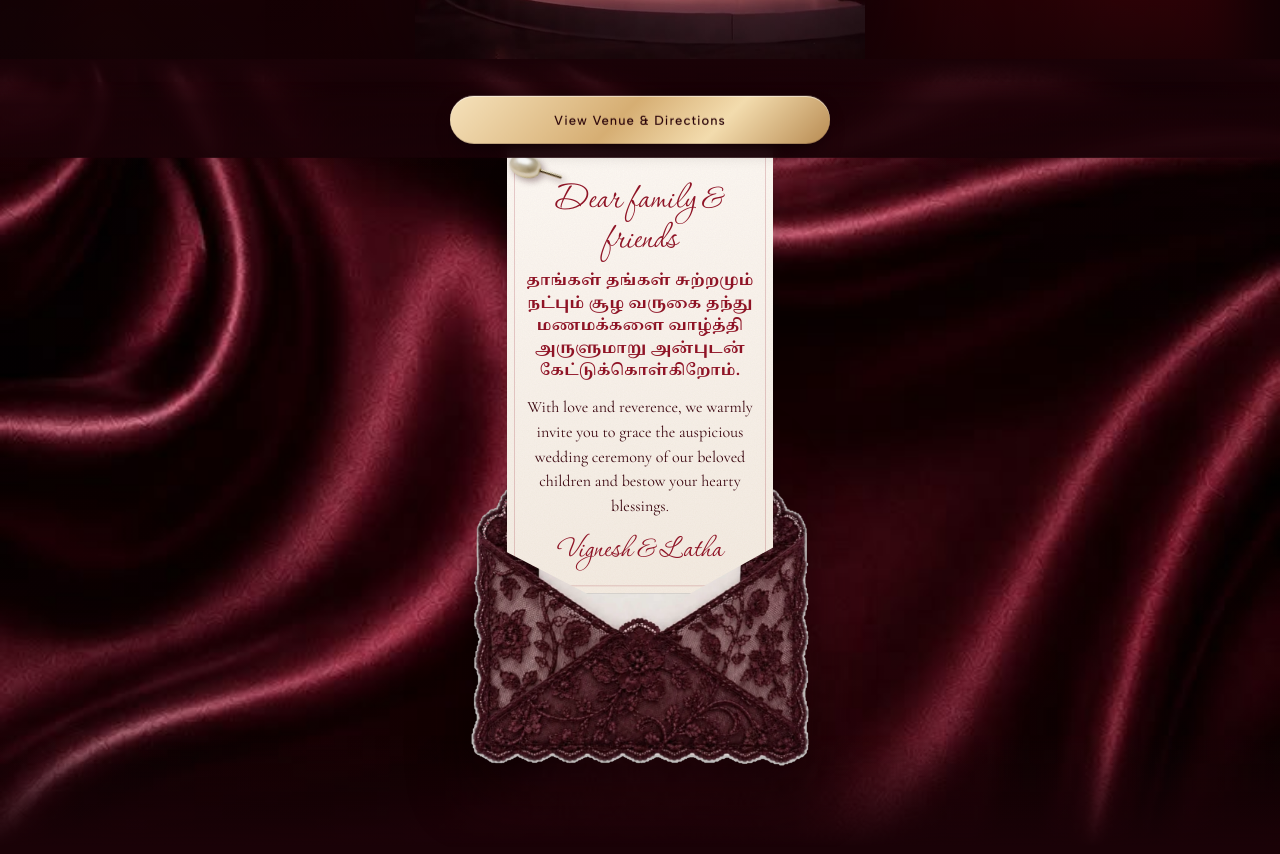
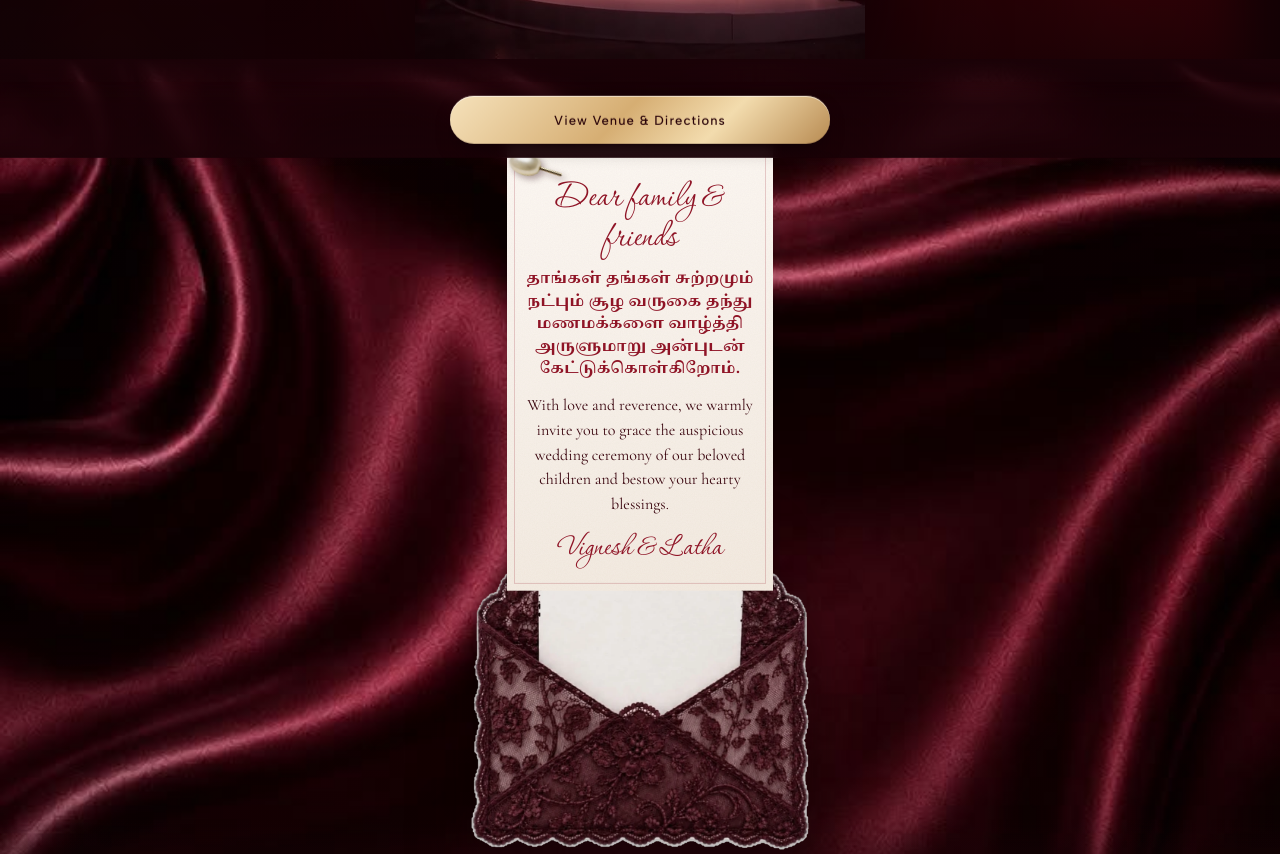
Before and after one commit to vishnubalakumar0/marriage-invitation2, a website: page index.html in a window 1280 px wide. Shown: the part 741-1595 px from the top of the page. Drawn offline with Linux system fonts and the light colour scheme; grey boxes are pictures that could not be loaded.

Commit message:
Fix calendar to accurately show November 2026 and refine smooth Lenis/GSAP scroll reveals

```diff
--- a/index.html
+++ b/index.html
@@ -165,34 +165,31 @@ p{margin:0}
 .poster-in{border-radius:18px;overflow:hidden;background:#fff;box-shadow:0 4px 20px rgba(0,0,0,.4)}
 .poster-in img{width:100%;height:auto;display:block}
 
-/* ===== 3 · Календарь ===== */
-.dsec{height:calc(100svh + var(--n,4) * 22svh + 14svh + 70px);padding:0 0 70px}
-.dstage{position:sticky;top:0;height:100vh;height:100svh;display:flex;flex-direction:column;align-items:center;justify-content:center;padding:calc(20px + env(safe-area-inset-top)) var(--pad) 20px;overflow:hidden;z-index:2}
-.desk{position:relative;z-index:0;width:min(74vw,290px,40svh);aspect-ratio:5/6;margin-top:max(30px,4svh);perspective:1100px;perspective-origin:50% -20%}
-.desk__board{position:absolute;inset:-10px -10px -14px;border-radius:6px;background:#3a0711 url(media/velvet.jpg) center/300px;background-blend-mode:multiply;box-shadow:0 30px 50px -20px rgba(0,0,0,.85),inset 0 0 0 1px rgba(217,180,124,.35)}
-.pg{position:absolute;inset:0;transform-origin:50% 0;transform-style:preserve-3d;transform:rotateX(calc(var(--a,0) * 1deg));will-change:transform}
-.pg__f,.pg__b{position:absolute;inset:0;opacity:var(--o,1);backface-visibility:hidden;-webkit-backface-visibility:hidden;border-radius:2px 2px 4px 4px}
-.pg__f{background:var(--paper);color:var(--ink);padding:16% 9% 7%;display:flex;flex-direction:column;align-items:center;box-shadow:0 2px 5px rgba(0,0,0,.25)}
+/* ===== 3 · Save the Date / Calendar ===== */
+.dsec{padding:80px 0 90px;min-height:auto;position:relative}
+.dstage{position:relative;display:flex;flex-direction:column;align-items:center;justify-content:center;padding:0 var(--pad);overflow:visible;z-index:2}
+.desk{position:relative;z-index:1;width:min(78vw,300px);aspect-ratio:5/6;margin:32px auto 0;perspective:1100px}
+.desk__board{position:absolute;inset:-10px -10px -14px;border-radius:12px;background:#3a0711 url(media/velvet.jpg) center/300px;background-blend-mode:multiply;box-shadow:0 30px 50px -20px rgba(0,0,0,.85),inset 0 0 0 1px rgba(217,180,124,.35)}
+.pg{position:absolute;inset:0;border-radius:6px;overflow:hidden}
+.pg__f{background:var(--paper);color:var(--ink);padding:14% 8% 8%;display:flex;flex-direction:column;align-items:center;box-shadow:0 2px 5px rgba(0,0,0,.25);height:100%}
 .pg__f::after{content:"";position:absolute;inset:0;background:linear-gradient(180deg,rgba(40,0,8,var(--sh,0)),transparent 70%);pointer-events:none;border-radius:inherit}
-.pg__b{transform:rotateX(180deg);background:#e6dbcf}
-.pg__m{font:400 clamp(30px,10vw,40px)/1 var(--disp);letter-spacing:.06em}
-.pg__y{margin-top:6px;font:500 10.5px/1 var(--sans);letter-spacing:.42em;padding-left:.42em;color:var(--ruby)}
-.pg__g{display:grid;grid-template-columns:repeat(7,1fr);width:100%;margin-top:10%;gap:1px 0;font:500 clamp(12px,3.4vw,14px)/1 var(--serif)}
-.pg__g b{font:500 8.5px/1 var(--sans);letter-spacing:.08em;opacity:.5;padding-bottom:7px}
-.pg__g span{position:relative;display:grid;place-items:center;height:clamp(22px,6.2vw,28px)}
-.pg__g .is-we{color:var(--ruby)}
-.pg__g .day{font-weight:700;color:var(--ruby)}
-.ring{position:absolute;left:50%;top:50%;width:200%;height:170%;transform:translate(-46%,-46%) rotate(-6deg);overflow:visible;pointer-events:none}
-.ring path{fill:none;stroke:#b3263a;stroke-width:2.4;stroke-linecap:round;stroke-dasharray:1;stroke-dashoffset:1;transition:stroke-dashoffset 1.3s cubic-bezier(.6,0,.2,1)}
-.desk.is-landed .ring path{stroke-dashoffset:0}
-.desk__head{position:absolute;left:-10px;right:-10px;top:-24px;height:38px;z-index:60;border-radius:5px 5px 2px 2px;background:#3a0711 url(media/velvet.jpg) center/300px;background-blend-mode:multiply;
-  box-shadow:0 6px 10px -4px rgba(0,0,0,.6),inset 0 0 0 1px rgba(217,180,124,.4);display:grid;place-items:center;font:400 12px/1 var(--disp);letter-spacing:.5em;padding-left:.5em;color:var(--gold2)}
+.pg__b{display:none}
+.pg__m{font:400 clamp(28px,8.5vw,36px)/1 var(--disp);letter-spacing:.08em;color:var(--ruby);text-transform:uppercase}
+.pg__y{margin-top:4px;font:600 12px/1 var(--sans);letter-spacing:.4em;padding-left:.4em;color:var(--ruby)}
+.pg__g{display:grid;grid-template-columns:repeat(7,1fr);width:100%;margin-top:8%;gap:2px 0;font:500 clamp(12px,3.4vw,14px)/1 var(--serif)}
+.pg__g b{font:600 9px/1 var(--sans);letter-spacing:.08em;opacity:.55;padding-bottom:6px;text-align:center}
+.pg__g span{position:relative;display:grid;place-items:center;height:clamp(24px,6.5vw,30px);text-align:center}
+.pg__g .is-we{color:var(--ruby);opacity:0.8}
+.pg__g .day{font-weight:700;color:#fff;background:var(--ruby);border-radius:50%;width:26px;height:26px;margin:auto}
+.ring{position:absolute;left:50%;top:50%;width:190%;height:160%;transform:translate(-46%,-46%) rotate(-6deg);overflow:visible;pointer-events:none}
+.ring path{fill:none;stroke:#d9b47c;stroke-width:2.8;stroke-linecap:round;stroke-dasharray:1;stroke-dashoffset:0;transition:stroke-dashoffset 1.3s cubic-bezier(.6,0,.2,1)}
+.desk__head{position:absolute;left:-10px;right:-10px;top:-22px;height:38px;z-index:60;border-radius:8px 8px 2px 2px;background:#3a0711 url(media/velvet.jpg) center/300px;background-blend-mode:multiply;
+  box-shadow:0 6px 10px -4px rgba(0,0,0,.6),inset 0 0 0 1px rgba(217,180,124,.4);display:grid;place-items:center;font:500 13px/1 var(--disp);letter-spacing:.45em;padding-left:.45em;color:var(--gold2)}
 .desk__head::after{content:"";position:absolute;left:8px;right:8px;bottom:5px;height:1px;background:rgba(217,180,124,.35)}
 .desk__pearls{position:absolute;left:-44px;bottom:-74px;width:104px;z-index:-1;transform:rotate(-14deg);filter:drop-shadow(0 6px 6px rgba(0,0,0,.5));pointer-events:none}
-.dinfo{margin-top:max(50px,6svh);text-align:center;opacity:0;transform:translateY(14px);transition:opacity .8s ease,transform 1s var(--ease)}
-.dstage.is-landed .dinfo{opacity:1;transform:none}
+.dinfo{margin-top:28px;text-align:center}
 .dinfo__d{font:italic 400 18px/1.45 var(--serif)}
-.dinfo__d b{display:block;font:400 23px/1.2 var(--disp);font-style:normal;letter-spacing:.06em;color:var(--gold2);margin-bottom:4px}
+.dinfo__d b{display:block;font:400 24px/1.2 var(--disp);font-style:normal;letter-spacing:.06em;color:var(--gold2);margin-bottom:6px}
 .dinfo .btn{margin-top:16px}
 
 /* ===== 4 · Вечер / Program ===== */
@@ -631,7 +628,21 @@ var EVENT={
     setTimeout(function(){ if(mode==='video'&&!named&&film.currentTime<.05)stillEnd(); },3500);
   }
   function stillEnd(){ if(named)return; try{film.pause();}catch(e){} intro.classList.add('is-still','is-playing'); showNames(); }
-  function showNames(){ if(named)return; named=true; intro.classList.add('is-names'); H.classList.remove('is-intro'); dockSync(); }
+  function showNames(){
+    if(named)return; named=true;
+    intro.classList.add('is-names');
+    H.classList.remove('is-intro');
+    if(window.lenis){
+      window.lenis.resize();
+      window.lenis.start();
+    }
+    if(window.ScrollTrigger) ScrollTrigger.refresh();
+    setTimeout(function(){
+      if(window.lenis) window.lenis.resize();
+      if(window.ScrollTrigger) ScrollTrigger.refresh();
+    }, 400);
+    dockSync();
+  }
   film.addEventListener('playing',function(){ if(mode==='video')intro.classList.add('is-playing'); });
   film.addEventListener('timeupdate',function(){ if(mode==='video'&&film.currentTime>=EVENT.namesAt)showNames(); });
   film.addEventListener('ended',function(){ if(mode==='video')showNames(); });
@@ -646,43 +657,49 @@ var EVENT={
   plan();
   setTimeout(function(){ if(!vidReady){ vidReady=true; plan(); } },4500);
 
-  /* ===== 1 · письмо поднимается из конверта ===== */
+  /* ===== 1 · Letter Envelope Opening ===== */
   var env=document.getElementById('env'), note=document.getElementById('note'), risen=false;
-  function envLayout(){ var eh=env.offsetHeight, nh=note.offsetHeight, top=eh*.10, lift=Math.max(0,top+nh-eh*.54);
-    env.style.marginTop=Math.max(0,lift-top+30)+'px';
-    note.style.setProperty('--rise',(risen?-lift:0)+'px'); if(!risen)note.style.setProperty('--cut',Math.max(0,top+nh-eh+16)+'px'); }
-  function rise(){ if(risen)return; risen=true; envLayout(); var t0=performance.now();
-    (function loop(n){ var er=env.getBoundingClientRect(), nr=note.getBoundingClientRect(); note.style.setProperty('--cut',Math.max(0,nr.bottom-er.bottom+16)+'px'); if(n-t0<2800)requestAnimationFrame(loop); })(t0); }
-  envLayout(); addEventListener('resize',envLayout); if(document.fonts)document.fonts.ready.then(envLayout);
+  function envLayout(){
+    var eh=env.offsetHeight, nh=note.offsetHeight, top=eh*.08, lift=Math.max(160, nh*.82);
+    env.style.marginTop=Math.max(40, lift-top+20)+'px';
+    note.style.setProperty('--rise',(risen?-lift:0)+'px');
+    if(!risen)note.style.setProperty('--cut',Math.max(0,top+nh-eh+16)+'px');
+  }
+  function rise(){
+    if(risen)return; risen=true; envLayout();
+    note.style.setProperty('--cut','0px');
+    var t0=performance.now();
+    (function loop(n){
+      var er=env.getBoundingClientRect(), nr=note.getBoundingClientRect();
+      note.style.setProperty('--cut',Math.max(0,nr.bottom-er.bottom+16)+'px');
+      if(n-t0<2400)requestAnimationFrame(loop);
+      else note.style.setProperty('--cut','0px');
+    })(t0);
+  }
+  envLayout(); addEventListener('resize',envLayout);
+  if(document.fonts)document.fonts.ready.then(envLayout);
+  env.addEventListener('click', rise);
+  note.addEventListener('click', rise);
   if(still||!('IntersectionObserver' in window))rise();
-  else new IntersectionObserver(function(es,o){ if(es[0].isIntersecting){ rise(); o.disconnect(); } },{threshold:.5}).observe(env);
+  else new IntersectionObserver(function(es,o){ if(es[0].isIntersecting){ rise(); o.disconnect(); } },{threshold:.2}).observe(env);
 
-  /* ===== 4 · перекидной календарь (ноябрь 2026, 20 число) ===== */
+  /* ===== 4 · Save the Date: November 2026 Calendar ===== */
   var MONTHS=['January','February','March','April','May','June','July','August','September','October','November','December'];
-  var W0=new Date(EVENT.start), wy=W0.getFullYear(), wm=W0.getMonth(), wd=W0.getDate(), list=[];
-  for(var k=4;k>=0;k--){ var dd=new Date(wy,wm-k,1); list.push([dd.getFullYear(),dd.getMonth()]); }
-  function grid(y,m){ var h='<b>M</b><b>T</b><b>W</b><b>T</b><b>F</b><b>S</b><b>S</b>', lead=(new Date(y,m,1).getDay()+6)%7, n=new Date(y,m+1,0).getDate();
+  var W0=new Date(EVENT.start), wy=W0.getFullYear(), wm=W0.getMonth(), wd=W0.getDate();
+  function grid(y,m){
+    var h='<b>M</b><b>T</b><b>W</b><b>T</b><b>F</b><b>S</b><b>S</b>', lead=(new Date(y,m,1).getDay()+6)%7, n=new Date(y,m+1,0).getDate();
     for(var i=0;i<lead;i++)h+='<span></span>';
-    for(var d=1;d<=n;d++){ var wkd=(lead+d-1)%7, me=(y===wy&&m===wm&&d===wd);
-      h+='<span class="'+(me?'day':(wkd>4?'is-we':''))+'">'+d+(me?'<svg class="ring" viewBox="0 0 100 80"><path pathLength="1" d="M60 10C38 4 12 14 10 38s22 36 46 34 38-16 34-36S66 2 40 12"/></svg>':'')+'</span>'; }
-    return h; }
-  var pagesEl=document.getElementById('pages'), N=list.length;
-  pagesEl.innerHTML=list.map(function(it,i){ return '<div class="pg" style="z-index:'+(50-i)+'"><div class="pg__f"><p class="pg__m">'+MONTHS[it[1]]+'</p><p class="pg__y">'+it[0]+'</p><div class="pg__g">'+grid(it[0],it[1])+'</div></div><div class="pg__b"></div></div>'; }).join('');
-  var pgs=[].slice.call(pagesEl.children), dsec=document.getElementById('date'), dstage=document.getElementById('dstage'), desk=document.getElementById('desk'), landed=false;
-  dsec.style.setProperty('--n',N-1);
-  function ease(x){ return x<.5?4*x*x*x:1-Math.pow(-2*x+2,3)/2; }
-  function calTick(){
-    var r=dsec.getBoundingClientRect(), span=r.height-innerHeight, p=still?1:clamp(-r.top/Math.max(1,span));
-    var flips=N-1, f=clamp(p/.8)*flips;
-    pgs.forEach(function(pg,i){ if(i>=flips)return;
-      var l=ease(clamp(f-i)); pg.style.setProperty('--a',(-l*178).toFixed(2)); pg.style.setProperty('--o',l>.42?Math.max(0,1-(l-.42)/.2).toFixed(3):1); pg.style.visibility=l>.62?'hidden':'';
-      var nx=pgs[i+1]; if(nx)nx.firstChild.style.setProperty('--sh',(Math.sin(l*Math.PI)*.3).toFixed(3)); });
-    var L=p>.84;
-    if(L!==landed){ landed=L; desk.classList.toggle('is-landed',L); dstage.classList.toggle('is-landed',L); if(L)buzz(20); }
+    for(var d=1;d<=n;d++){
+      var wkd=(lead+d-1)%7, me=(y===wy&&m===wm&&d===wd);
+      h+='<span class="'+(me?'day':(wkd>4?'is-we':''))+'">'+d+(me?'<svg class="ring" viewBox="0 0 100 80"><path pathLength="1" d="M60 10C38 4 12 14 10 38s22 36 46 34 38-16 34-36S66 2 40 12"/></svg>':'')+'</span>';
+    }
+    return h;
   }
-  addEventListener('scroll',function(){requestAnimationFrame(calTick);},{passive:true}); addEventListener('resize',calTick); calTick();
+  var pagesEl=document.getElementById('pages'), desk=document.getElementById('desk');
+  pagesEl.innerHTML='<div class="pg"><div class="pg__f"><p class="pg__m">'+MONTHS[wm]+'</p><p class="pg__y">'+wy+'</p><div class="pg__g">'+grid(wy,wm)+'</div></div></div>';
+  desk.classList.add('is-landed');
 
-  /* ===== 5 · линия программы ===== */
+  /* ===== 5 · Program Timeline Line ===== */
   var eve=document.getElementById('eve'), lis=[].slice.call(eve.querySelectorAll('li')), plSm=0, plT=0, plRaf=0;
   function eveDraw(){ plSm+=(plT-plSm)*.1; if(Math.abs(plT-plSm)<.001)plSm=plT; eve.style.setProperty('--pl',plSm.toFixed(4));
     lis.forEach(function(li,k){ li.classList.toggle('is-lit',plSm>=(k+.2)/lis.length-.05); });
@@ -690,30 +707,32 @@ var EVENT={
   function eveTick(){ if(still)plT=1; else{ var r=eve.getBoundingClientRect(); plT=clamp((innerHeight*.65-r.top)/r.height); } if(!plRaf)plRaf=requestAnimationFrame(eveDraw); }
   addEventListener('scroll',eveTick,{passive:true}); eveTick();
 
-  /* ===== календарный файл ===== */
+  /* ===== Calendar file download ===== */
   document.getElementById('calAdd').addEventListener('click',function(){ var a=document.createElement('a'); a.href='wedding.ics'; a.download='Vignesh-and-Latha-wedding.ics'; document.body.appendChild(a); a.click(); a.remove(); });
 
-  /* ===== таймер ===== */
+  /* ===== Countdown Timer ===== */
   var tEv=new Date(EVENT.start).getTime(), cells={};
   document.querySelectorAll('[data-cd]').forEach(function(b){cells[b.dataset.cd]=b;});
   function cdTick(){ var s=Math.max(0,Math.floor((tEv-Date.now())/1000)); cells.d.textContent=Math.floor(s/86400); cells.h.textContent=Math.floor(s%86400/3600); cells.m.textContent=Math.floor(s%3600/60); }
   cdTick(); setInterval(cdTick,15000);
 
-  /* ===== плавающая кнопка ===== */
-  var dock=document.getElementById('dock');
+  /* ===== Floating Dock Button ===== */
+  var dock=document.getElementById('dock'), dsec=document.getElementById('date');
   function dockSync(){ var past=intro.getBoundingClientRect().bottom<innerHeight*.3, dr=dsec.getBoundingClientRect(), lr=document.getElementById('letter').getBoundingClientRect(), inDate=(dr.top<innerHeight&&dr.bottom>0)||(lr.top<innerHeight&&lr.bottom>0);
     dock.classList.toggle('is-on',named&&past&&!inDate); }
   addEventListener('scroll',function(){requestAnimationFrame(dockSync);},{passive:true});
 
-  /* ===== LENIS SMOOTH SCROLL & GSAP SCROLLTRIGGER ===== */
+  /* ===== LENIS SMOOTH SCROLL & GSAP SCROLLTRIGGER REVEALS ===== */
   if(window.Lenis && window.gsap && window.ScrollTrigger){
     var lenis = new Lenis({
       duration: 1.2,
       easing: function(t){ return Math.min(1, 1.001 - Math.pow(2, -10 * t)); },
       smoothWheel: true,
       wheelMultiplier: 1,
-      touchMultiplier: 1.6
+      touchMultiplier: 1.5,
+      infinite: false
     });
+    window.lenis = lenis;
 
     lenis.on('scroll', ScrollTrigger.update);
     gsap.ticker.add(function(time){ lenis.raf(time * 1000); });
@@ -721,17 +740,18 @@ var EVENT={
 
     gsap.registerPlugin(ScrollTrigger);
 
-    // GSAP ScrollTrigger reveals
+    // Smooth reveal for headings, cards, and sections
     gsap.utils.toArray('.gsap-reveal').forEach(function(el){
-      gsap.fromTo(el, { opacity: 0, y: 30 }, {
-        opacity: 1, y: 0, duration: 1, ease: 'power2.out',
+      gsap.fromTo(el, { opacity: 0, y: 36 }, {
+        opacity: 1, y: 0, duration: 1.1, ease: 'power2.out',
         scrollTrigger: { trigger: el, start: 'top 88%', toggleActions: 'play none none none' }
       });
     });
 
+    // Smooth scale & lift for photos, posters, and frames
     gsap.utils.toArray('.gsap-reveal-scale').forEach(function(el){
-      gsap.fromTo(el, { opacity: 0, scale: 0.94, y: 25 }, {
-        opacity: 1, scale: 1, y: 0, duration: 1.1, ease: 'power2.out',
+      gsap.fromTo(el, { opacity: 0, scale: 0.94, y: 28 }, {
+        opacity: 1, scale: 1, y: 0, duration: 1.2, ease: 'power2.out',
         scrollTrigger: { trigger: el, start: 'top 86%', toggleActions: 'play none none none' }
       });
     });
```
